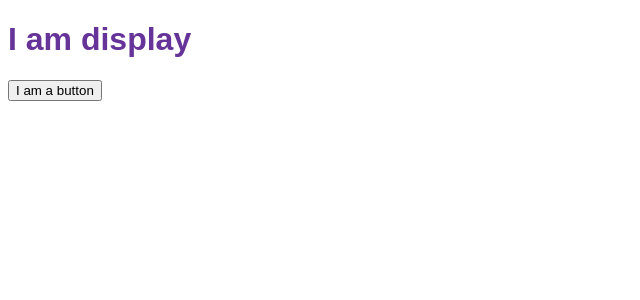
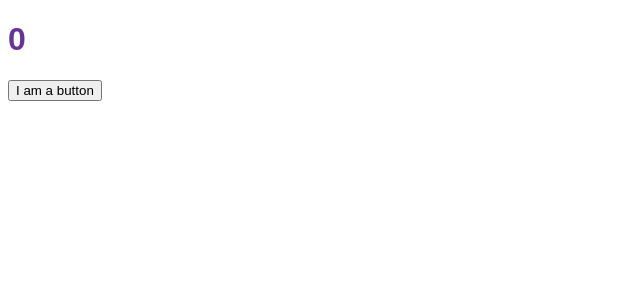
Before and after one commit to helciodev/math-magicians, a React (Create React App) app: page / in a window 1280 px wide. Shown: the top 300 px of the page, without its empty margins (0-640 px from the left). Built offline with nearby package versions, Linux system fonts and the light colour scheme.

Commit message:
Fix error importing propTypes

```diff
--- a/src/components/App.js
+++ b/src/components/App.js
@@ -5,7 +5,7 @@ import Display from './Display';
 function App() {
   return (
     <div>
-      <Display />
+      <Display result="0" />
       <ButtonPanel />
     </div>
   );
--- a/src/components/Display.js
+++ b/src/components/Display.js
@@ -1,9 +1,16 @@
 import React from 'react';
+import PropTypes from 'prop-types';
 
-function Display() {
+function Display({ result }) {
   return (
-    <h1>I am display</h1>
+    <h1>
+      {result}
+    </h1>
   );
 }
 
+Display.propTypes = {
+  result: PropTypes.string.isRequired,
+};
+
 export default Display;
```
